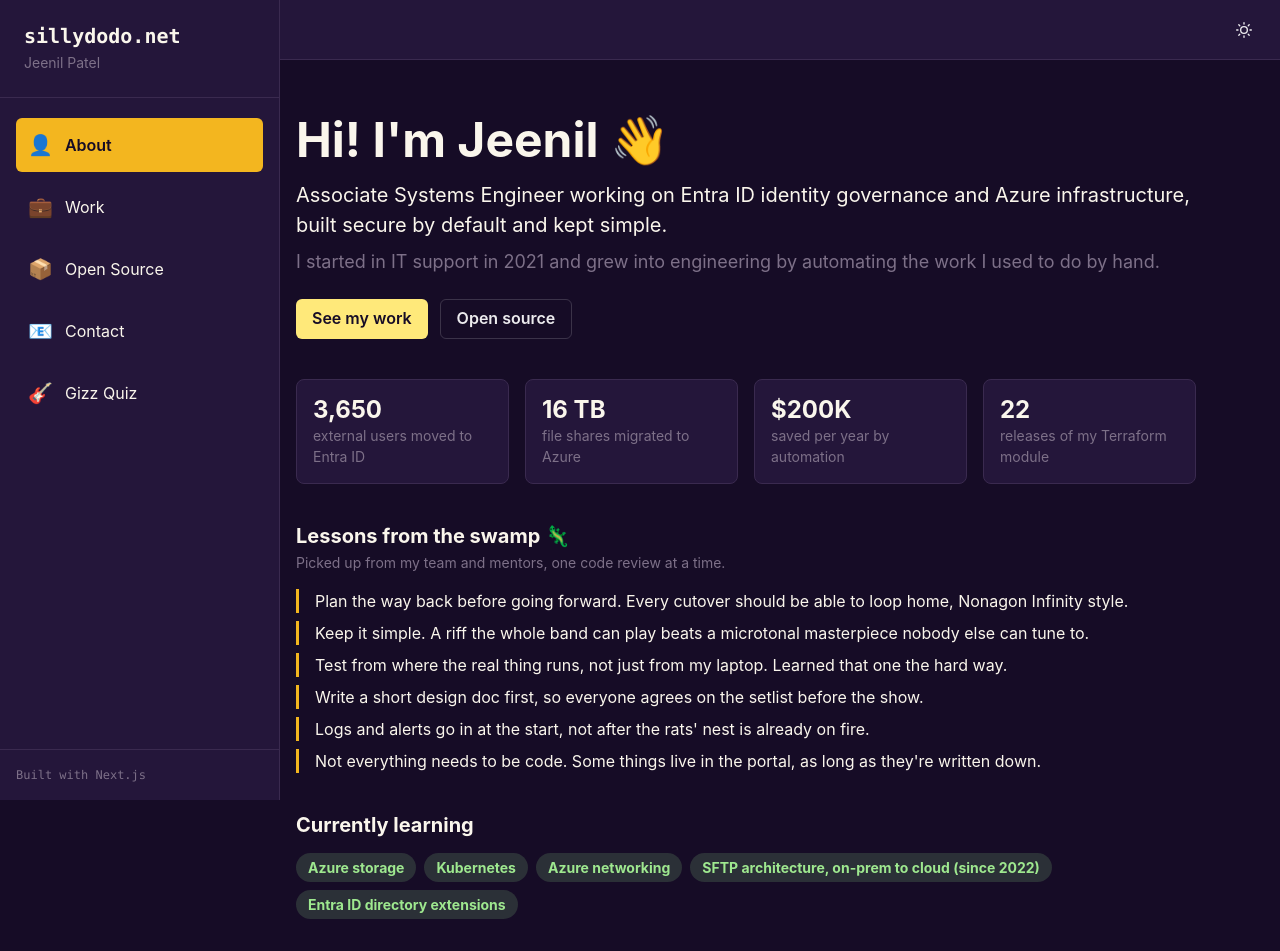
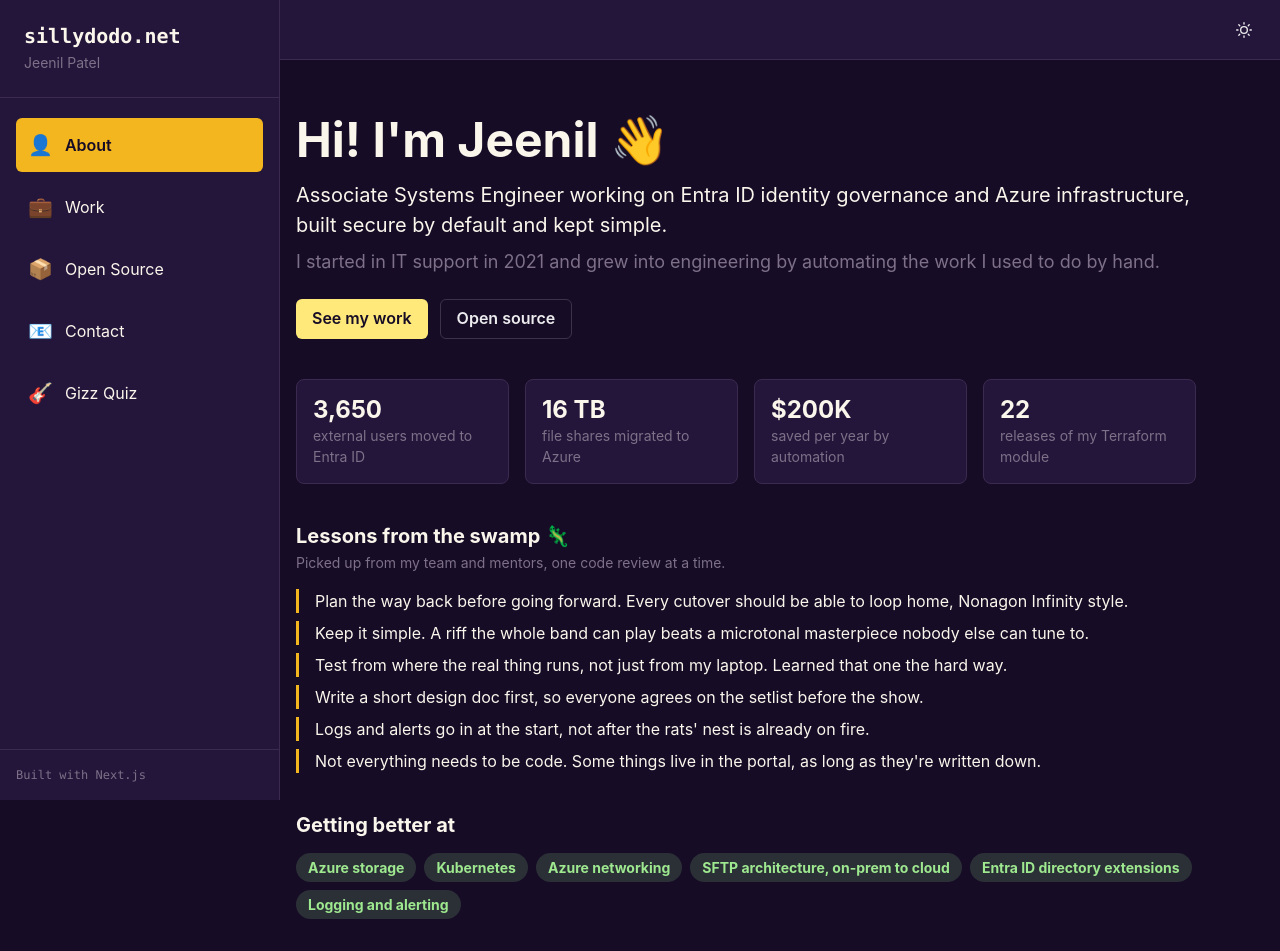
Before and after one commit to Jeenil/sillydodo, a Next.js app: page / in a window 1280 px wide. Built offline with nearby package versions, Linux system fonts and the light colour scheme.

Commit message:
feat(about): rename to "Getting better at" and restore logging
Drop the year from SFTP architecture.

```diff
--- a/app/components/sections/AboutSection.tsx
+++ b/app/components/sections/AboutSection.tsx
@@ -26,8 +26,9 @@ const learning = [
   "Azure storage",
   "Kubernetes",
   "Azure networking",
-  "SFTP architecture, on-prem to cloud (since 2022)",
+  "SFTP architecture, on-prem to cloud",
   "Entra ID directory extensions",
+  "Logging and alerting",
 ];
 
 export function AboutSection() {
@@ -90,7 +91,7 @@ export function AboutSection() {
 
       <Box>
         <Heading as="h2" size="md" mb={4}>
-          Currently learning
+          Getting better at
         </Heading>
         <Flex gap={2} flexWrap="wrap">
           {learning.map((l) => (
```
